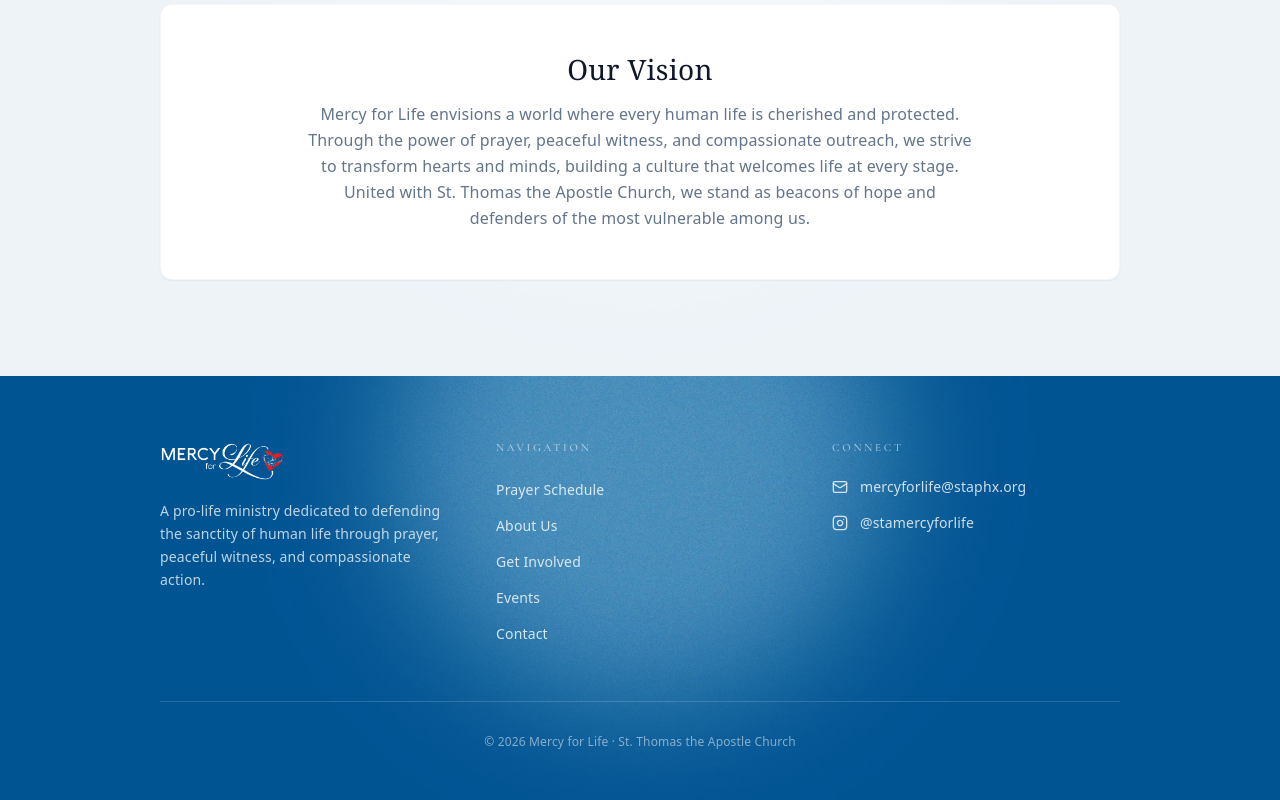
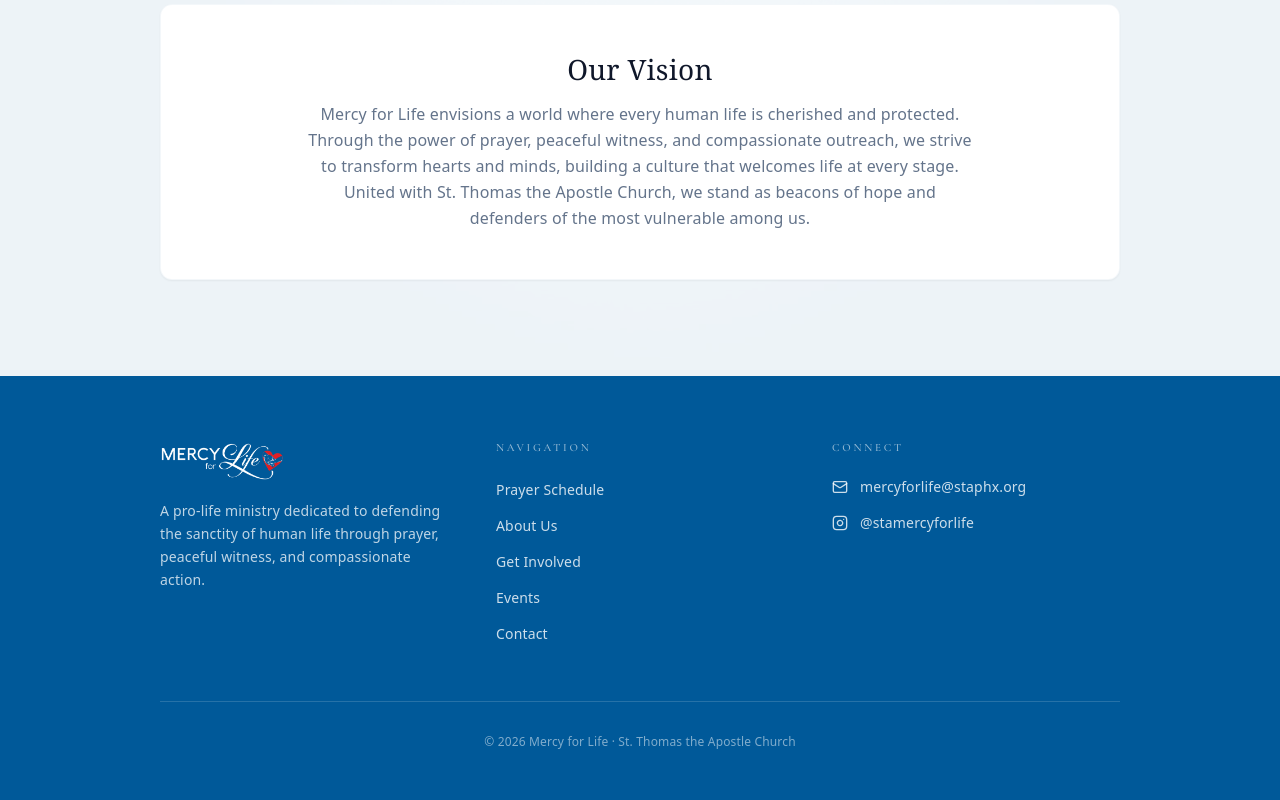
Before and after one commit to ashleykissinger45-dev/mercy-for-life, a Next.js app: page / in a window 1280 px wide. Shown: the part 1446-2246 px from the top of the page. Built offline with nearby package versions, Linux system fonts and the light colour scheme.

Commit message:
Footer: solid blue background, no image

```diff
--- a/src/components/Footer.tsx
+++ b/src/components/Footer.tsx
@@ -8,7 +8,7 @@
   const currentYear = new Date().getFullYear();
 
   return (
-    <footer className="bg-[#005999]" style={{ backgroundImage: 'url(/pic.jpg)', backgroundSize: 'cover', backgroundPosition: 'center bottom' }}>
+    <footer className="bg-[#005999]">
       <div className="max-w-5xl mx-auto px-6 lg:px-8 py-16">
         <div className="grid md:grid-cols-3 gap-12 mb-14">
           <div>
```
